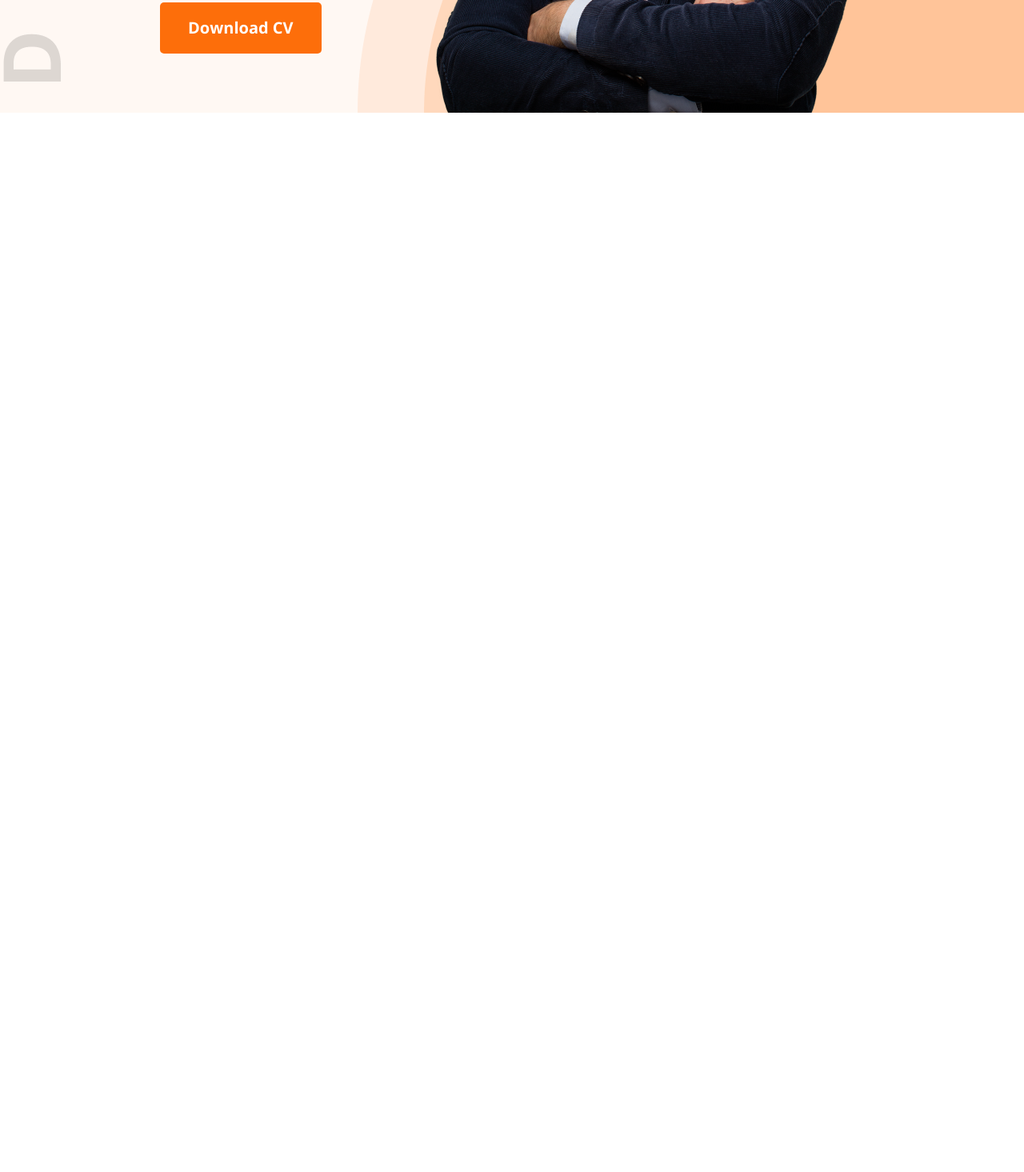
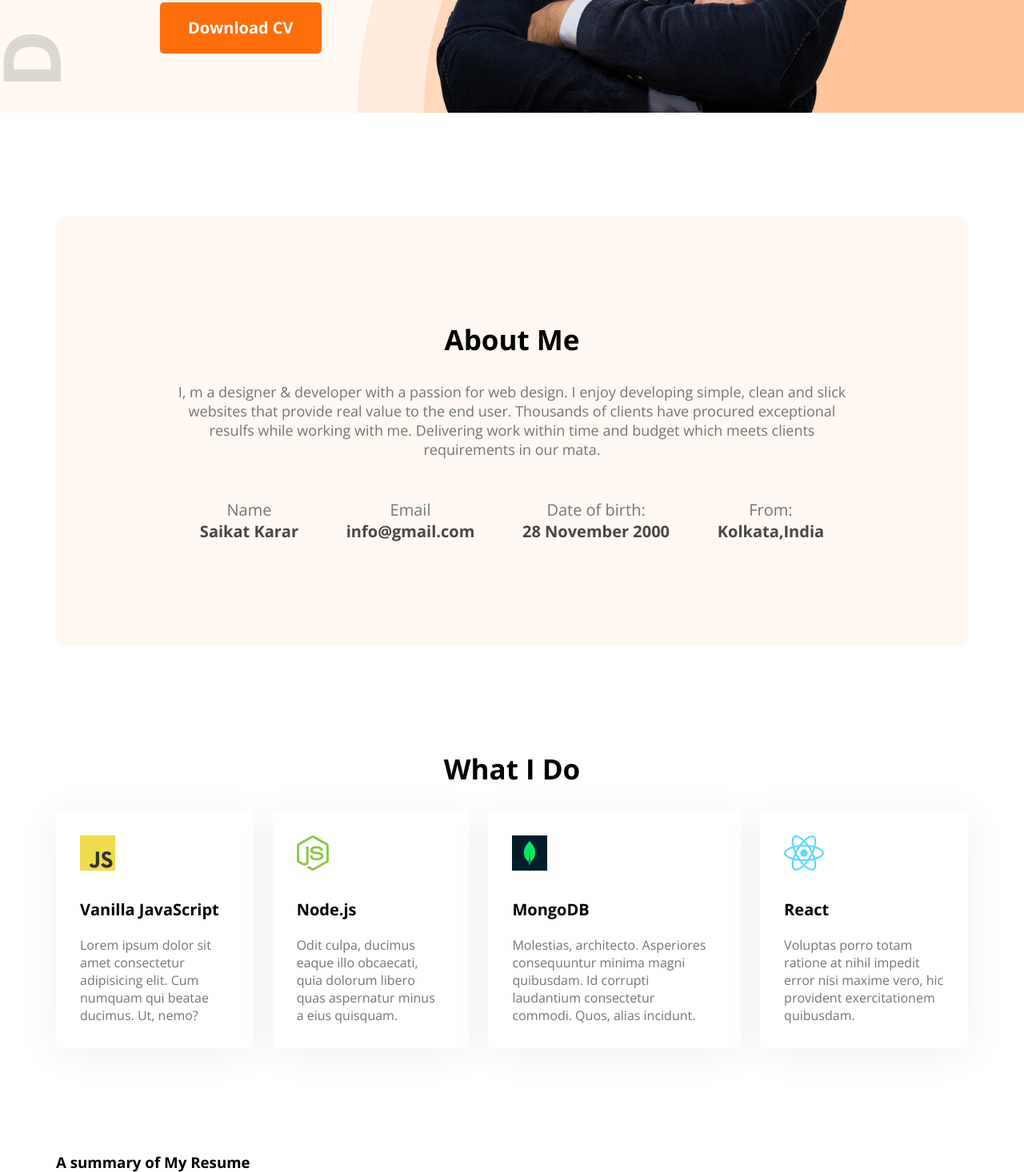
Before and after one commit to Saikat210/ProgrammingHero-clone-developer-portfolio, a plain HTML site: page index.html in a window 1280 px wide. Shown: the part 699-2165 px from the top of the page at 80% size. Before the commit the page ends 840 px from the top, so only its background shows below. Drawn offline with nearby package versions, Linux system fonts and the light colour scheme.

Commit message:
About Me

```diff
--- a/css/style.css
+++ b/css/style.css
@@ -27,6 +27,10 @@ header {
     background-image: url(/images/header_bg.png), url(../images/developer.png);
     background-repeat: no-repeat;
     background-position: bottom right, left;
+}
+
+section {
+    margin-top: 130px;
 }
 
 /* header and navigation style */
@@ -77,6 +81,72 @@ nav li {
     margin-bottom: 30px;
 }
 
-.Second-width {
-    /* width: 200px; */
+/* main section */
+main {
+    max-width: 1140px;
+    margin: 0 auto;
 }
+
+/* about section styles */
+.about {
+    background-color: #FFF8F3;
+    border-radius: 10px;
+    padding: 130px 150px;
+}
+
+.section-title {
+    text-align: center;
+    margin-bottom: 30px;
+    font-weight: 700;
+    font-size: 35px;
+}
+
+.section-description {
+    text-align: center;
+    color: #757575;
+    font-size: 18px;
+    margin-bottom: 50px;
+}
+
+.about-info-container {
+    display: flex;
+    justify-content: space-around;
+    text-align: center;
+}
+
+.about-info>p {
+    font-size: 20px;
+    color: #757575;
+}
+
+.about-info>h4 {
+    font-weight: 700;
+    font-size: 20px;
+    color: #474747;
+}
+
+/* What i do styles */
+
+
+.skills-container {
+    display: flex;
+    gap: 24px;
+}
+
+.skill {
+    background: #FFFFFF;
+    box-shadow: 0px 6px 50px rgba(0, 0, 0, 0.06);
+    border-radius: 5px;
+    padding: 30px;
+}
+
+.skill-title {
+    font-weight: 700;
+    font-size: 20px;
+    margin-top: 30px;
+    margin-bottom: 20px;
+}
+
+.skill-description {
+    color: #757575;
+}
--- a/index.html
+++ b/index.html
@@ -31,6 +31,67 @@
             <img class="Second-width" src="./images/hardy.png" alt="">
         </div>
     </header>
+    <main>
+        <section class="about">
+            <h3 class="section-title">About Me</h3>
+            <p class="section-description">I, m a designer & developer with a passion for web design. I enjoy developing
+                simple, clean and slick websites that provide real value to the end user. Thousands of clients have
+                procured exceptional resulfs while working with me. Delivering work within time and budget which meets
+                clients requirements in our mata.</p>
+            <div class="about-info-container">
+                <div class="about-info">
+                    <p>Name</p>
+                    <h4>Saikat Karar</h4>
+                </div>
+                <div class="about-info">
+                    <p>Email</p>
+                    <h4>info@gmail.com</h4>
+                </div>
+                <div class="about-info">
+                    <p>Date of birth:</p>
+                    <h4>28 November 2000</h4>
+                </div>
+                <div class="about-info">
+                    <p>From:</p>
+                    <h4>Kolkata,India</h4>
+                </div>
+            </div>
+        </section>
+        <!-- what i do section -->
+        <section class="what-i-do">
+            <h3 class="section-title">What I Do</h3>
+            <div class="skills-container">
+                <div class="skill">
+                    <img src="./images/icons/js.png" alt="">
+                    <p class="skill-title">Vanilla JavaScript</p>
+                    <p class="skill-description">Lorem ipsum dolor sit amet consectetur adipisicing elit. Cum numquam
+                        qui beatae ducimus. Ut, nemo?</p>
+                </div>
+                <div class="skill">
+                    <img src="./images/icons/nodejs.png" alt="">
+                    <p class="skill-title">Node.js</p>
+                    <p class="skill-description">Odit culpa, ducimus eaque illo obcaecati, quia dolorum libero quas
+                        aspernatur minus a eius quisquam.</p>
+                </div>
+                <div class="skill">
+                    <img src="./images/icons/mongo.png" alt="">
+                    <p class="skill-title">MongoDB</p>
+                    <p class="skill-description">Molestias, architecto. Asperiores consequuntur minima magni quibusdam.
+                        Id corrupti laudantium consectetur commodi. Quos, alias incidunt.</p>
+                </div>
+                <div class="skill">
+                    <img src="./images/icons/react.png" alt="">
+                    <p class="skill-title">React</p>
+                    <p class="skill-description">Voluptas porro totam ratione at nihil impedit error nisi maxime vero,
+                        hic provident exercitationem quibusdam.</p>
+                </div>
+            </div>
+        </section>
+        <!-- Resume Section -->
+        <section class="reesume">
+            <h3 class="resume">A summary of My Resume</h3>
+        </section>
+    </main>
 
 </body>
 
```
